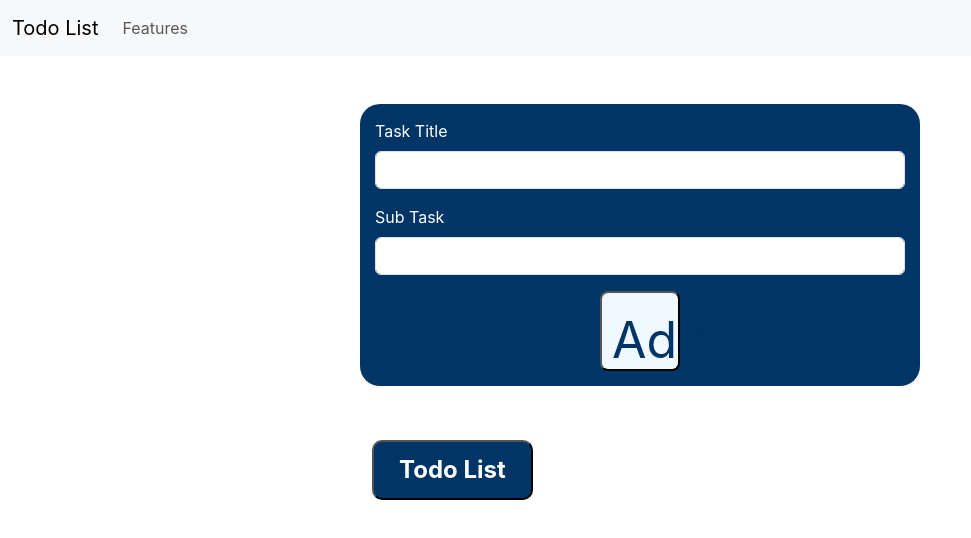
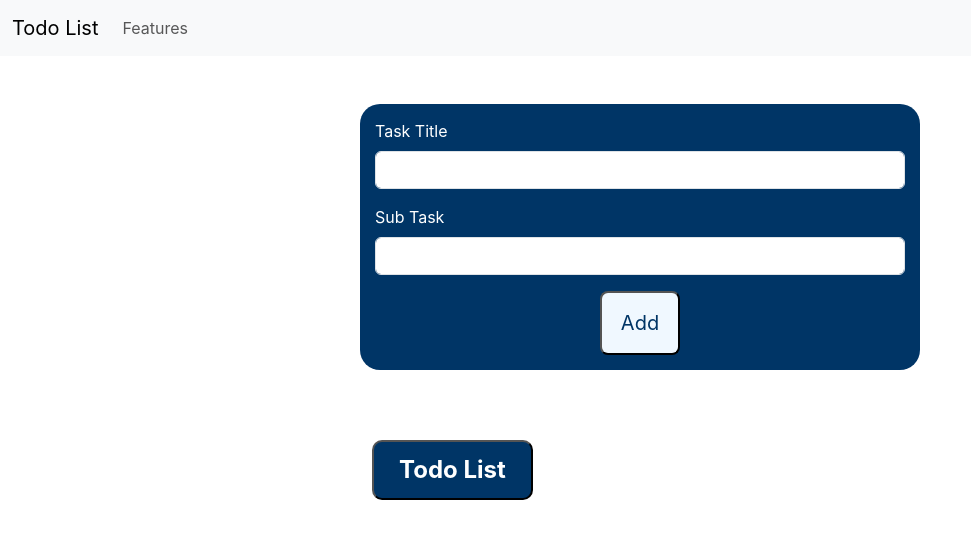
Before and after one commit to Anjali-Singh02/Todo, a React (Create React App) app: page / in a window 1280 px wide. Shown: the top 538 px of the page, without its empty margins (0-971 px from the left). Built offline with nearby package versions, Linux system fonts and the light colour scheme.

Commit message:
updated add button css

```diff
--- a/src/MyComponents/cssComp/style.css
+++ b/src/MyComponents/cssComp/style.css
@@ -24,9 +24,9 @@
     margin: auto;
     padding: 10px;
     width: 10vh;
-    height: 10vh;
+    height: 8vh;
     border-radius: 8px;
-    font-size: 50px;
+    font-size: 20px;
     background-color: aliceblue;
     color: #003566;
     align-items: center;
```
